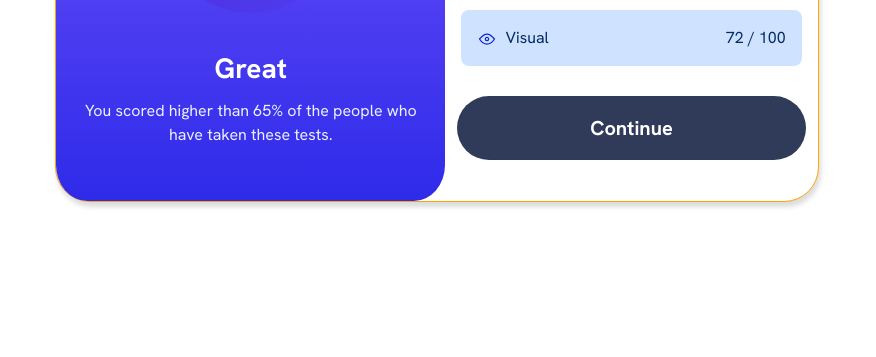
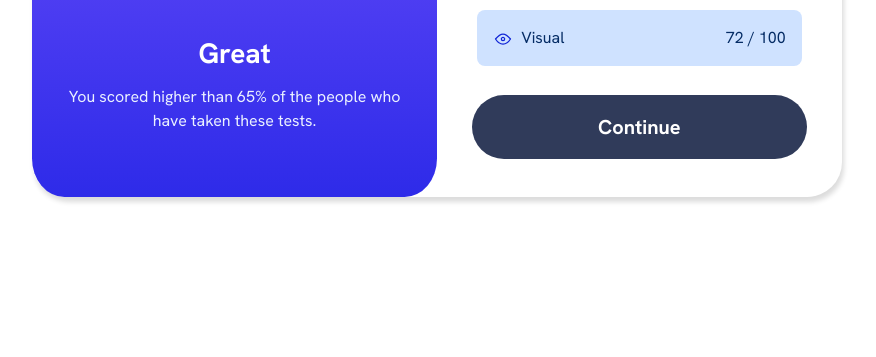
Before and after one commit to winlwinIosdeveloper/result_summary, a plain HTML site: page index.html in a window 1280 px wide. Shown: the part 443-800 px from the top of the page, without its empty margins (203-1079 px from the left). Drawn offline with nearby package versions, Linux system fonts and the light colour scheme.

Commit message:
Add files via upload

```diff
--- a/index.css
+++ b/index.css
@@ -110,6 +110,10 @@ body {
   background-color: var(--dark-gray-blue);
 }
 
+#btn_continue:hover {
+  background-color: var(--light-royal-blue);
+}
+
 /* responsive */
 
 @media (min-width: 768px) {
@@ -138,7 +142,6 @@ body {
     background-color: white;
     border-radius: 35px;
     box-shadow: 2px 5px 5px gainsboro;
-    border: 1px solid orange;
     justify-content: center;
     align-items: center;
   }
@@ -161,6 +164,11 @@ body {
 
   #result_portion {
     border-radius: 8%;
-    margin-top: 5%;
   }
 }
+
+@media (min-width: 700px) {
+  #container {
+    margin: 3%;
+  }
+}
--- a/index.html
+++ b/index.html
@@ -26,7 +26,7 @@
   </head>
   <body>
     <div class="d-flex flex-column flex-md-row" id="container">
-      <div id="result_portion" class="px-md-4">
+      <div id="result_portion" class="container px-md-4 py-md-5">
         <p class="fs-5 title">Your Result</p>
 
         <div class="circle">
@@ -40,8 +40,8 @@
         </p>
       </div>
 
-      <div id="summary" class="container px-md-auto">
-        <p class="fw-bold mt-3 mb-4 mx-3 summary_title">Summary</p>
+      <div id="summary" class="container px-md-4">
+        <p class="fw-bold mt-0 mt-md-3 mb-4 mx-3 summary_title">Summary</p>
 
         <div
           class="mx-3"
@@ -97,7 +97,10 @@
           </div>
         </div>
 
-        <div class="button btn rounded-pill text-white py-3 fs-5 fw-bold">
+        <div
+          class="button btn rounded-pill text-white py-3 fs-5 fw-bold"
+          id="btn_continue"
+        >
           Continue
         </div>
       </div>
```
Also changed, not shown: Screenshot from 2023-08-23 18-58-55.png (added).
